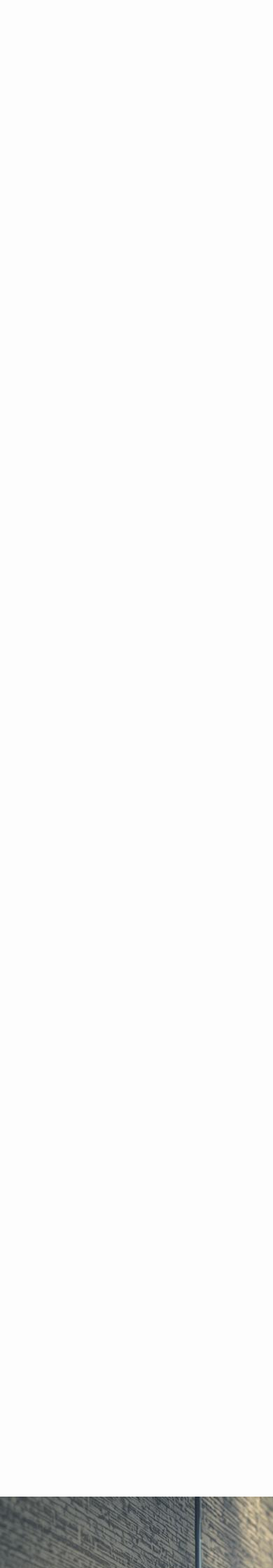
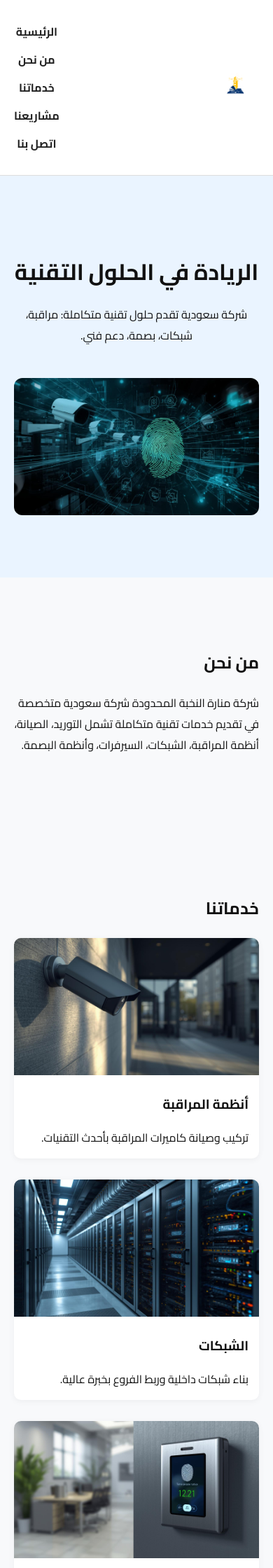
Before and after one commit to mfathycampus/mnartalnkhba, a Flask app: page / in a window 390 px wide; the page is wider, and only the part inside the window is pictured. Shown: the top 2240 px of that part at 70% size. Run offline with Flask 3, Linux system fonts and the light colour scheme.

Commit message:
Add files via upload

```diff
--- a/static/css/style.css
+++ b/static/css/style.css
@@ -1,199 +1,125 @@
-@keyframes fadeInRight {
-  from {
-    opacity: 0;
-    transform: translateX(50px);
-  }
-  to {
-    opacity: 1;
-    transform: translateX(0);
-  }
-}
-
-@keyframes fadeInLeft {
-  from {
-    opacity: 0;
-    transform: translateX(-50px);
-  }
-  to {
-    opacity: 1;
-    transform: translateX(0);
-  }
-}
-
 body {
-  font-family: 'Tahoma', sans-serif;
+  font-family: 'Cairo', sans-serif;
   margin: 0;
   padding: 0;
   direction: rtl;
-  background-color: #fdfdfd;
-}
-
-/* ========== Header ========== */
-header {
-  background-color: #f4f6fa;
-  border-bottom: 1px solid #e5e7eb;
-}
-
-nav {
-  display: flex;
-  justify-content: space-between;
-  align-items: center;
-  max-width: 1200px;
-  margin: auto;
-  padding: 10px 20px;
-  flex-wrap: wrap;
-}
-
-.logo img {
-  height: 70px;
-  object-fit: contain;
-}
-
-.nav-links {
-  display: flex;
-  gap: 20px;
-  list-style: none;
-  padding: 0;
-  margin: 0;
-}
-
-.nav-links li a {
-  color: #000;
-  font-weight: 600;
-  text-decoration: none;
-  font-size: 16px;
-  transition: color 0.3s ease;
-}
-
-.nav-links li a:hover {
-  color: #1d4ed8;
-}
-
-/* ✅ Mobile nav */
-.menu-icon {
-  display: none;
-  font-size: 26px;
-  cursor: pointer;
-}
-
-#menu-toggle {
-  display: none;
-}
-
-@media (max-width: 768px) {
-  .menu-icon {
-    display: block;
-  }
-
-  .nav-links {
-    display: none;
-    flex-direction: column;
-    background-color: #f4f6fa;
-    width: 100%;
-    text-align: center;
-    margin-top: 10px;
-  }
-
-  #menu-toggle:checked + .menu-icon + .nav-links {
-    display: flex;
-  }
-
-  .nav-links li {
-    padding: 10px 0;
-    border-bottom: 1px solid #ddd;
-  }
-
-  .logo {
-    margin: auto;
-  }
-}
-
-/* ========== Hero Section ========== */
-.hero {
-  background-color: #eaf4ff;
-  padding: 80px 20px;
+  background-color: #f8f9fb;
+  color: #111;
 }
 
 .container {
   max-width: 1200px;
   margin: auto;
   padding: 20px;
+}
+
+header {
+  background-color: #ffffff;
+  border-bottom: 1px solid #ddd;
+  padding: 10px 0;
+}
+
+.header-content {
+  display: flex;
+  align-items: center;
+  justify-content: space-between;
+  flex-wrap: wrap;
+}
+
+.logo {
+  height: 60px;
+}
+
+nav ul {
+  display: flex;
+  list-style: none;
+  gap: 20px;
+  padding: 0;
+  margin: 0;
+}
+
+nav ul li a {
+  text-decoration: none;
+  color: #222;
+  font-weight: 600;
+}
+
+nav ul li a:hover {
+  color: #007BFF;
+}
+
+.hero {
+  background-color: #eaf4ff;
+  padding: 60px 0;
+}
+
+.hero-content {
   display: flex;
   flex-wrap: wrap;
+  gap: 30px;
   align-items: center;
   justify-content: center;
-  gap: 40px;
-  text-align: right;
 }
 
 .hero-text {
   flex: 1;
-  min-width: 300px;
+  min-width: 280px;
 }
 
-.hero-text h2 {
+.hero-text h1 {
   font-size: 32px;
-  font-weight: bold;
-  margin-bottom: 20px;
-}
-
-.hero-text p {
-  font-size: 18px;
-}
-
-.hero-image {
-  flex: 1;
-  min-width: 300px;
+  margin-bottom: 15px;
 }
 
 .hero-image img {
   width: 100%;
-  max-width: 450px;
+  max-width: 400px;
   border-radius: 12px;
-  box-shadow: 0 6px 20px rgba(0, 0, 0, 0.1);
 }
 
-/* Animations */
-.fade-in-right {
-  animation: fadeInRight 1s ease-in-out;
+section {
+  padding: 60px 0;
 }
 
-.fade-in-left {
-  animation: fadeInLeft 1s ease-in-out;
+.grid {
+  display: grid;
+  grid-template-columns: repeat(auto-fit, minmax(250px, 1fr));
+  gap: 30px;
 }
 
-/* ========== باقي الأقسام ========== */
-.services-grid {
-  display: grid;
-  grid-template-columns: repeat(auto-fit, minmax(250px, 1fr));
-  gap: 25px;
+.card {
+  background: #fff;
+  border-radius: 10px;
+  overflow: hidden;
+  box-shadow: 0 2px 10px rgba(0,0,0,0.05);
+  transition: transform 0.3s ease;
 }
 
-.service-card {
-  background: white;
-  border-radius: 10px;
-  box-shadow: 0 4px 10px rgba(0,0,0,0.1);
-  transition: transform 0.3s;
-}
-
-.service-card:hover {
+.card:hover {
   transform: translateY(-5px);
 }
 
-.service img {
+.card img {
   width: 100%;
-  border-radius: 10px 10px 0 0;
+  height: auto;
 }
 
-.projects-gallery {
+.card h3 {
+  margin: 15px;
+}
+
+.card p {
+  margin: 0 15px 15px;
+}
+
+.projects {
   display: flex;
+  gap: 20px;
   flex-wrap: wrap;
   justify-content: center;
-  gap: 20px;
-  margin-top: 20px;
 }
 
-.projects-gallery img {
+.projects img {
   width: 300px;
   border-radius: 10px;
 }
@@ -209,20 +135,41 @@
 form textarea {
   padding: 10px;
   font-size: 16px;
-  width: 100%;
+  border: 1px solid #ccc;
+  border-radius: 5px;
 }
 
 form button {
-  background-color: #111;
+  background-color: #007BFF;
   color: white;
-  padding: 10px;
-  cursor: pointer;
+  padding: 12px;
   border: none;
   font-size: 16px;
+  border-radius: 5px;
+  cursor: pointer;
+}
+
+form button:hover {
+  background-color: #0056b3;
 }
 
 footer {
   background-color: #f1f1f1;
+  padding: 20px;
   text-align: center;
-  padding: 20px;
+  font-size: 14px;
 }
+
+/* ✅ موبايل */
+@media (max-width: 768px) {
+  .hero-content {
+    flex-direction: column;
+    text-align: center;
+  }
+
+  nav ul {
+    flex-direction: column;
+    gap: 10px;
+    align-items: center;
+  }
+}
```
